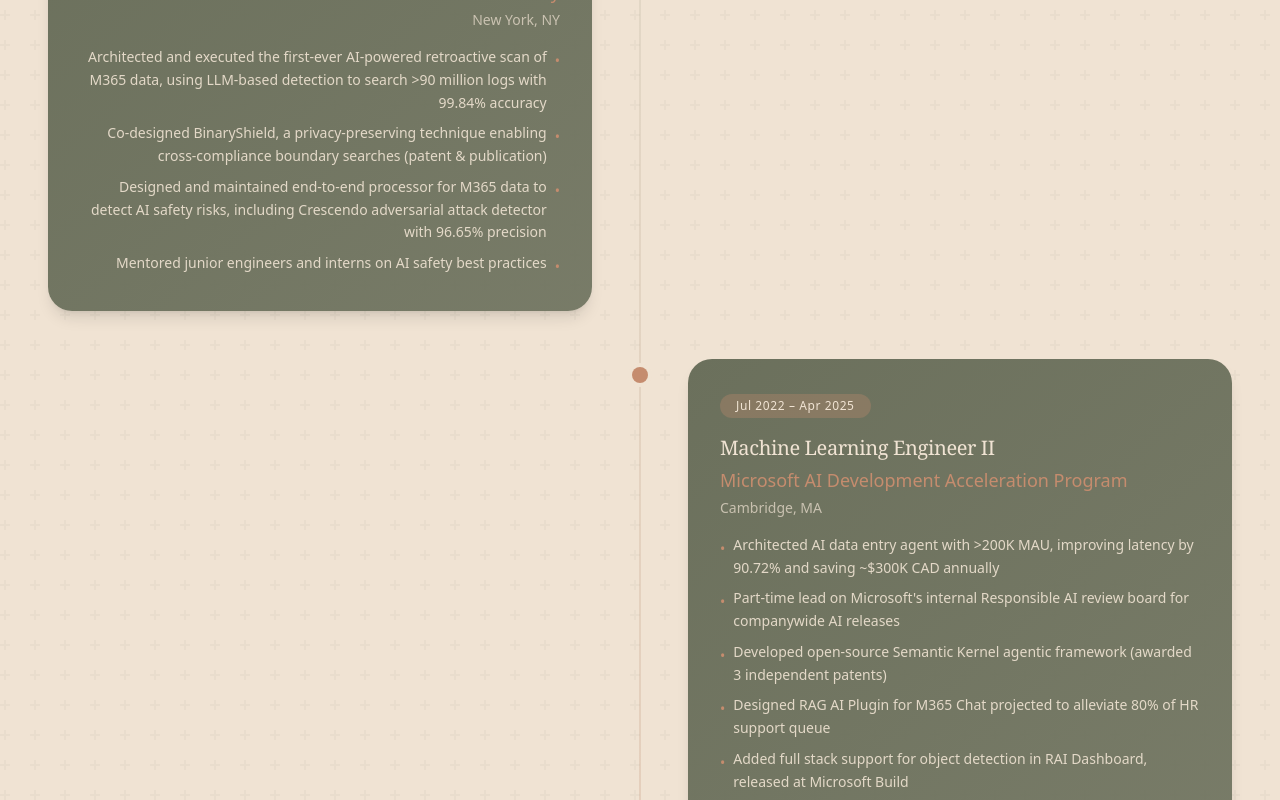
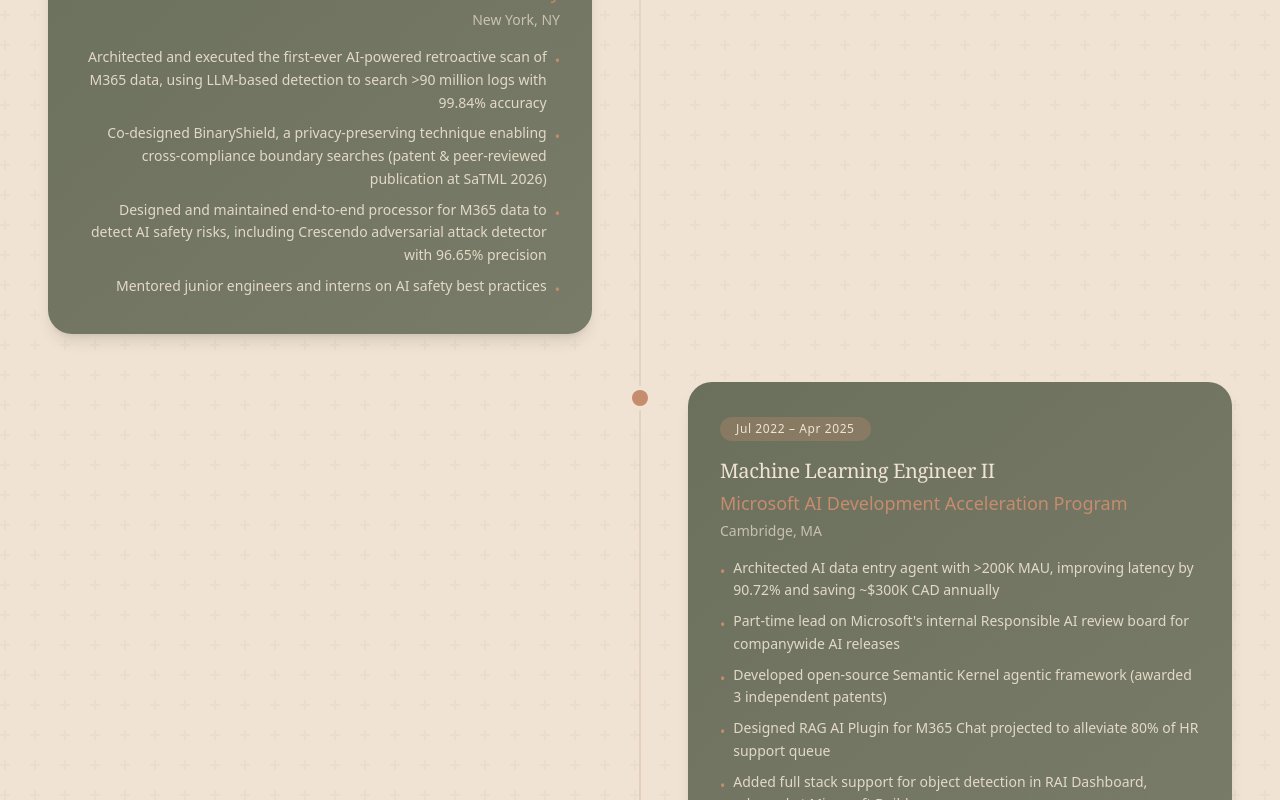
Before and after one commit to natalie-isak/personal-web-v2, a Next.js app: page / in a window 1280 px wide. Shown: the part 2600-3400 px from the top of the page. Built offline with nearby package versions, Linux system fonts and the light colour scheme.

Commit message:
adding satml

```diff
--- a/src/components/Experience.tsx
+++ b/src/components/Experience.tsx
@@ -12,7 +12,7 @@
     location: "New York, NY",
     highlights: [
       "Architected and executed the first-ever AI-powered retroactive scan of M365 data, using LLM-based detection to search >90 million logs with 99.84% accuracy",
-      "Co-designed BinaryShield, a privacy-preserving technique enabling cross-compliance boundary searches (patent & publication)",
+      "Co-designed BinaryShield, a privacy-preserving technique enabling cross-compliance boundary searches (patent & peer-reviewed publication at SaTML 2026)",
       "Designed and maintained end-to-end processor for M365 data to detect AI safety risks, including Crescendo adversarial attack detector with 96.65% precision",
       "Mentored junior engineers and interns on AI safety best practices",
     ],
--- a/src/components/Research.tsx
+++ b/src/components/Research.tsx
@@ -15,6 +15,7 @@
   {
     type: "Publication",
     title: <a href="https://arxiv.org/abs/2509.05608">Cross-Service Threat Intelligence in LLM Services using Privacy-Preserving Fingerprints</a>,
+    venue: "SaTML '26",
     date: "September 2025",
     description: "Research paper on enabling cross-service threat detection in LLM systems while maintaining privacy.",
     icon: "paper",
@@ -314,7 +315,7 @@
                   BinaryShield: Privacy-Preserving Threat Detection
                 </h3>
                 <p className="text-cream/80 leading-relaxed mb-6">
-                  When my team faced the challenge of detecting adversarial attacks on AI systems while navigating customer privacy protections, I architected BinaryShield—a technique for cross-compliance boundary searches. This work exemplifies what excites me most: identifying novel AI safety challenges and rapidly generating solutions with real-world impact.
+                  When my team faced the challenge of detecting adversarial attacks on AI systems while navigating customer privacy protections, I co-architected and productionized BinaryShield, a technique for cross-compliance boundary searches. This work exemplifies what excites me most: identifying novel AI safety challenges and rapidly generating solutions with real-world impact. This work was patented and peer-reviewed at the IEEE Conference on Secure and Trustworthy Machine Learning.
                 </p>
                 <div className="flex flex-wrap gap-3">
                   <span className="px-4 py-2 bg-cream/10 text-cream rounded-full text-sm">
```
